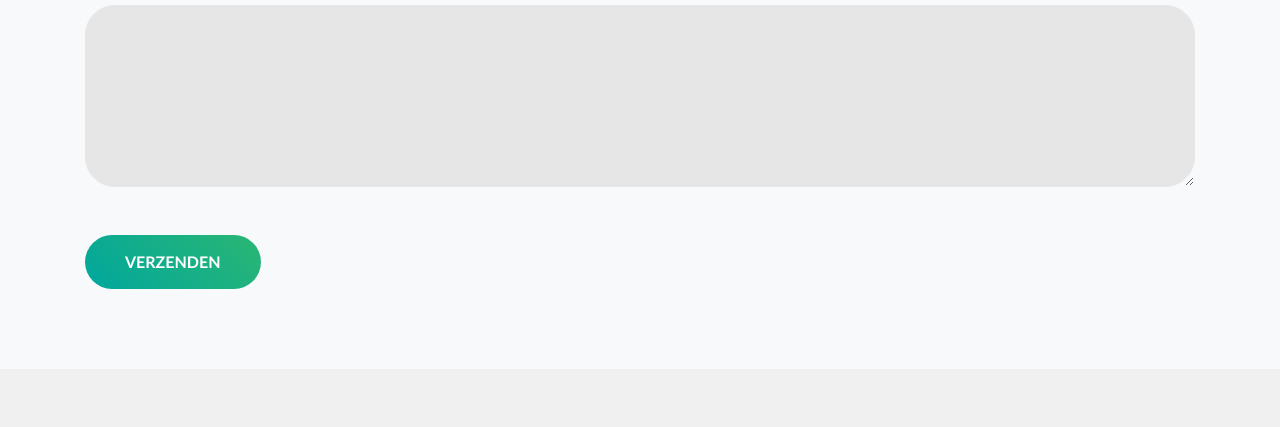
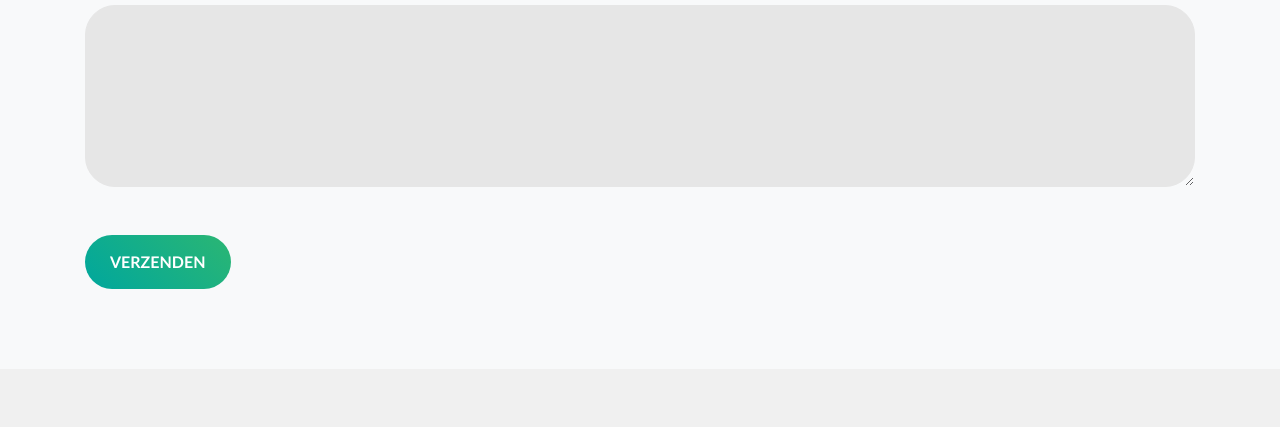
Before and after one commit to iammariz/rg, a plain HTML site: page contact.html in a window 1280 px wide. Shown: the part 818-1245 px from the top of the page. Drawn offline with Linux system fonts and the light colour scheme; a web font is replaced by a local one.

Commit message:
Add files via upload

```diff
--- a/public-website/css/style.css
+++ b/public-website/css/style.css
@@ -126,7 +126,7 @@ h3 {
 .btn {
     font-size: 16px;
     border-radius: 30px;
-    padding: 15px 40px;
+    padding: 15px 25px;
     text-transform: uppercase;
     font-weight: 600;
     background: linear-gradient(45deg, #00a79d, #2bb673);
```
